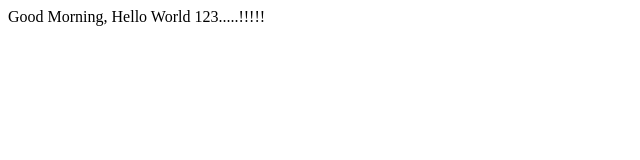
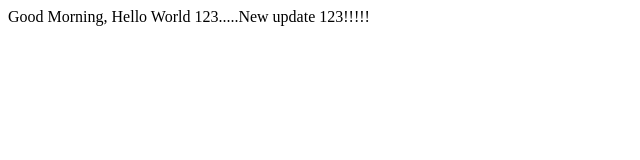
Before and after one commit to splunklearners/myjenkinsdemo, a plain HTML site: page docker-compose/webapp/index.html in a window 1280 px wide. Shown: the whole page, without its empty margins (0-640 px from the left). Drawn offline with Linux system fonts and the light colour scheme.

Commit message:
Update index.html

```diff
--- a/docker-compose/webapp/index.html
+++ b/docker-compose/webapp/index.html
@@ -1,3 +1,3 @@
 <body>
-   Good Morning, Hello World 123.....!!!!!</b>
+   Good Morning, Hello World 123.....New update 123!!!!!</b>
     </body>
```
